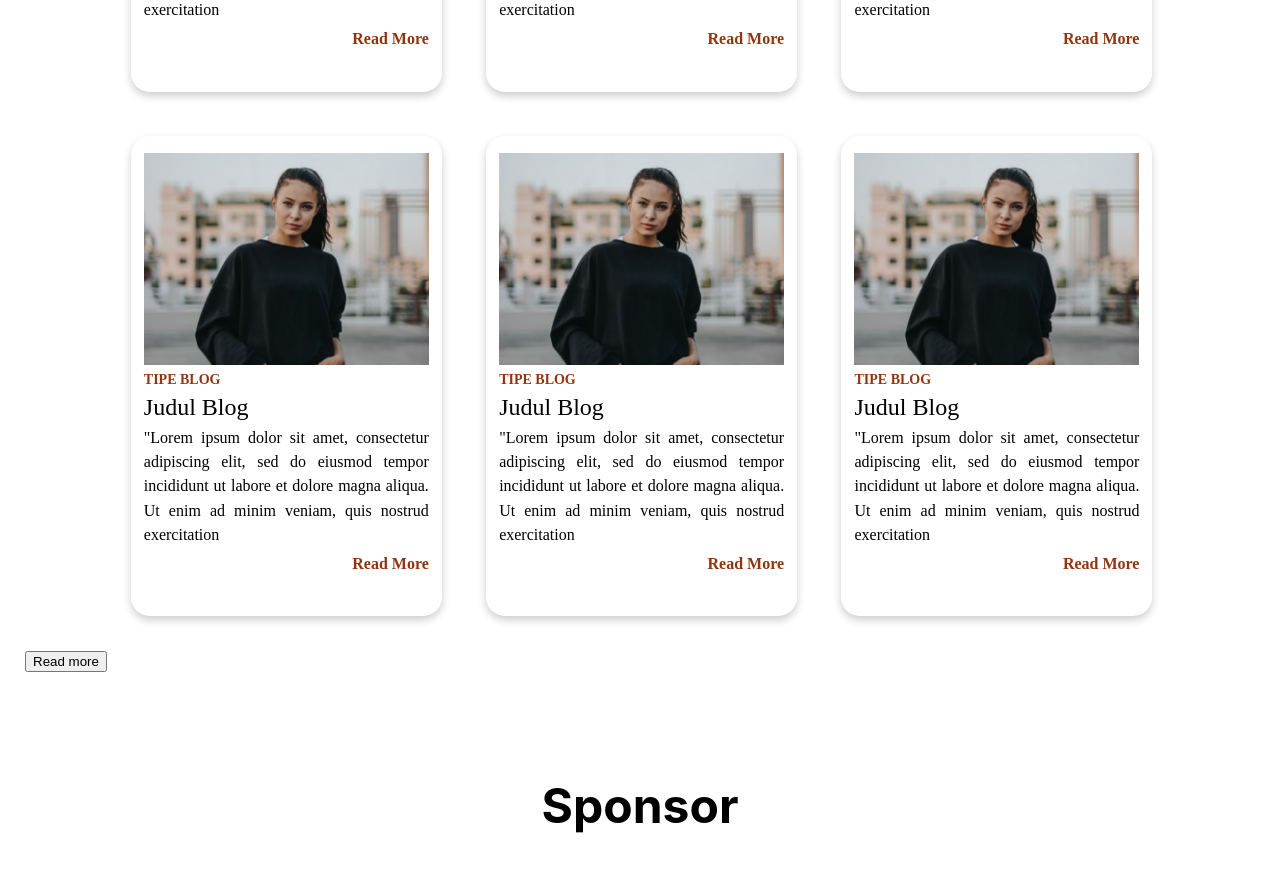
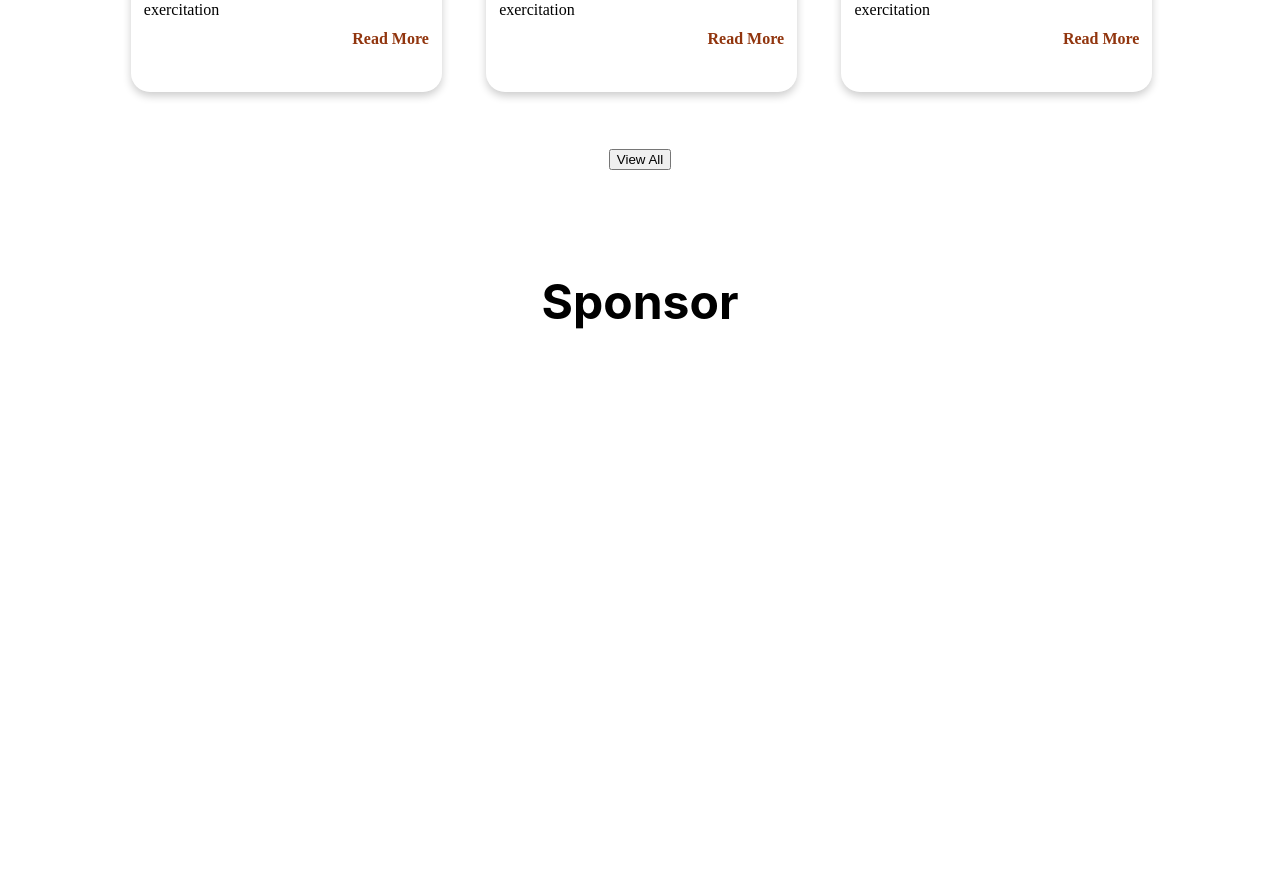
Before and after one commit to idahdam/uifashionweek, a React (Create React App) app: page / in a window 1280 px wide. Shown: the part 4420-5289 px from the top of the page. Built offline with nearby package versions, Linux system fonts and the light colour scheme; a web font is replaced by a local one.

Commit message:
blog toggle, register page add, routing to each blog

```diff
--- a/src/App.js
+++ b/src/App.js
@@ -1,7 +1,8 @@
 import { BrowserRouter as Router, Switch, Route } from "react-router-dom";
-import { Blogs, Navbar, Footer,Register} from "./components";
-import home from "./pages/home/home";
-import notFound from "./pages/notFound/notFound.js";
+import { Blogs, Navbar, Footer } from "./components";
+import Home from "./pages/home/home";
+import NotFound from "./pages/notFound/notFound.js";
+import Register from "./pages/register/register.js";
 
 function App() {
   return (
@@ -9,10 +10,10 @@ function App() {
       <Router>
         <Navbar />
         <Switch>
-          <Route exact path="/" component={home} />
-          <Route exact path="/register" compnent={Register} />
+          <Route exact path="/" component={Home} />
+          <Route exact path="/register" component={Register} />
           <Route exact path="/blogs/:title" component={Blogs} />
-          <Route exact component={notFound} />
+          <Route exact component={NotFound} />
         </Switch>
         <Footer />
       </Router>
--- a/src/components/home/blog/blog.element.js
+++ b/src/components/home/blog/blog.element.js
@@ -68,6 +68,7 @@ export const BlogCard = styled.div`
   height: 469px;
   margin: auto;
   margin-left: 4%;
+  margin-bottom: 5%;
   padding: 0.5%;
   float: left;
   background: rgba(255, 255, 255, 0.21);
@@ -120,7 +121,7 @@ export const BlogCardContainer = styled.div`
   width: 90%;
   height: 500px;
   margin: 0 auto;
-  margin-bottom:2%;
+  margin-bottom: 2%;
   // background: yellow;
 `;
 
@@ -147,4 +148,14 @@ export const BlogCardLink = styled.a`
   font-size: 16px;
   text-align: justify;
   color: #91350e;
+  text-decoration: none;
 `;
+
+export const BlogButton = styled.button`
+  margin: 0 auto;
+  display: block;
+`;
+
+export const BlogButtonContainer = styled.div`
+  align-items: center;
+`;
--- a/src/components/home/blog/blog.js
+++ b/src/components/home/blog/blog.js
@@ -1,4 +1,4 @@
-import React from "react";
+import React, { useState } from "react";
 import {
   BlogContainer,
   BlogContent,
@@ -15,24 +15,12 @@ import {
   BlogCardImg,
   BlogCardLink,
   BlogCardLinkContainer,
+  BlogButtonContainer,
+  BlogButton,
 } from "./blog.element";
 import image_1 from "../../../assets/image/blog/card_photo.png";
-const blog = () => {
-  function ViewMore() {
-    var dots = document.getElementById("dots");
-    var moreText = document.getElementById("more");
-    var btnText = document.getElementById("myBtn");
-
-    if (dots.style.display === "none") {
-      dots.style.display = "inline";
-      btnText.innerHTML = "Read more";
-      moreText.style.display = "none";
-    } else {
-      dots.style.display = "none";
-      btnText.innerHTML = "Read less";
-      moreText.style.display = "inline";
-    }
-  };
+const Blog = () => {
+  const [show, setShow] = useState(false);
   return (
     <>
       <BlogContainer>
@@ -55,7 +43,7 @@ const blog = () => {
                     aliqua. Ut enim ad minim veniam, quis nostrud exercitation
                   </BlogCardText>
                   <BlogCardLinkContainer>
-                    <BlogCardLink>Read More</BlogCardLink>
+                    <BlogCardLink href="/blogs/test">Read More</BlogCardLink>
                   </BlogCardLinkContainer>
                 </BlogCardContentContainer>
               </BlogCard>
@@ -72,7 +60,7 @@ const blog = () => {
                     aliqua. Ut enim ad minim veniam, quis nostrud exercitation
                   </BlogCardText>
                   <BlogCardLinkContainer>
-                    <BlogCardLink>Read More</BlogCardLink>
+                    <BlogCardLink href="/blogs/test">Read More</BlogCardLink>
                   </BlogCardLinkContainer>
                 </BlogCardContentContainer>
               </BlogCard>
@@ -89,13 +77,14 @@ const blog = () => {
                     aliqua. Ut enim ad minim veniam, quis nostrud exercitation
                   </BlogCardText>
                   <BlogCardLinkContainer>
-                    <BlogCardLink>Read More</BlogCardLink>
+                    <BlogCardLink href="/blogs/test">Read More</BlogCardLink>
                   </BlogCardLinkContainer>
                 </BlogCardContentContainer>
               </BlogCard>
-            </BlogCardContainer>
-            <span id="dots"></span><span id="more">
-            <BlogCardContainer>
+              {/* </BlogCardContainer>
+            <BlogCardContainer> */}
+              {show ? (
+                <>
                   <BlogCard>
                     <BlogCardContentContainer>
                       <BlogCardImageContainer>
@@ -104,12 +93,15 @@ const blog = () => {
                       <BlogCardTitleType>Tipe BLOG</BlogCardTitleType>
                       <BlogCardTitle>Judul Blog</BlogCardTitle>
                       <BlogCardText>
-                    "Lorem ipsum dolor sit amet, consectetur adipiscing elit,
-                    sed do eiusmod tempor incididunt ut labore et dolore magna
-                    aliqua. Ut enim ad minim veniam, quis nostrud exercitation
+                        "Lorem ipsum dolor sit amet, consectetur adipiscing
+                        elit, sed do eiusmod tempor incididunt ut labore et
+                        dolore magna aliqua. Ut enim ad minim veniam, quis
+                        nostrud exercitation
                       </BlogCardText>
                       <BlogCardLinkContainer>
-                    <BlogCardLink>Read More</BlogCardLink>
+                        <BlogCardLink href="/blogs/test">
+                          Read More
+                        </BlogCardLink>
                       </BlogCardLinkContainer>
                     </BlogCardContentContainer>
                   </BlogCard>
@@ -121,12 +113,15 @@ const blog = () => {
                       <BlogCardTitleType>Tipe BLOG</BlogCardTitleType>
                       <BlogCardTitle>Judul Blog</BlogCardTitle>
                       <BlogCardText>
-                    "Lorem ipsum dolor sit amet, consectetur adipiscing elit,
-                    sed do eiusmod tempor incididunt ut labore et dolore magna
-                    aliqua. Ut enim ad minim veniam, quis nostrud exercitation
+                        "Lorem ipsum dolor sit amet, consectetur adipiscing
+                        elit, sed do eiusmod tempor incididunt ut labore et
+                        dolore magna aliqua. Ut enim ad minim veniam, quis
+                        nostrud exercitation
                       </BlogCardText>
                       <BlogCardLinkContainer>
-                    <BlogCardLink>Read More</BlogCardLink>
+                        <BlogCardLink href="/blogs/test">
+                          Read More
+                        </BlogCardLink>
                       </BlogCardLinkContainer>
                     </BlogCardContentContainer>
                   </BlogCard>
@@ -138,23 +133,32 @@ const blog = () => {
                       <BlogCardTitleType>Tipe BLOG</BlogCardTitleType>
                       <BlogCardTitle>Judul Blog</BlogCardTitle>
                       <BlogCardText>
-                    "Lorem ipsum dolor sit amet, consectetur adipiscing elit,
-                    sed do eiusmod tempor incididunt ut labore et dolore magna
-                    aliqua. Ut enim ad minim veniam, quis nostrud exercitation
+                        "Lorem ipsum dolor sit amet, consectetur adipiscing
+                        elit, sed do eiusmod tempor incididunt ut labore et
+                        dolore magna aliqua. Ut enim ad minim veniam, quis
+                        nostrud exercitation
                       </BlogCardText>
                       <BlogCardLinkContainer>
-                    <BlogCardLink>Read More</BlogCardLink>
+                        <BlogCardLink href="/blogs/test">
+                          Read More
+                        </BlogCardLink>
                       </BlogCardLinkContainer>
                     </BlogCardContentContainer>
                   </BlogCard>
+                  <br />
+                </>
+              ) : null}
             </BlogCardContainer>
-            </span>
-            <button onclick="ViewMore()" id="myBtn">Read more</button>
           </BlogSection>
         </BlogContent>
+        <BlogButtonContainer>
+          <BlogButton onClick={() => setShow(!show)}>
+            {show ? "Show Less" : "View All"}
+          </BlogButton>
+        </BlogButtonContainer>
       </BlogContainer>
     </>
   );
 };
 
-export default blog;
+export default Blog;
--- a/src/components/register/register.element.js
+++ b/src/components/register/register.element.js
@@ -4,6 +4,8 @@ export const RegisterContainer = styled.div``;
 
 export const RegisterContainerRow = styled.div`
   display: flex;
+  align-items: center;
+  justify-content: center;
 `;
 
 export const RegisterContainerCol = styled.div`
--- a/src/components/register/register.js
+++ b/src/components/register/register.js
@@ -14,10 +14,10 @@ const Register = () => {
         <RegisterContainerRow>
           <RegisterContainerCol>
             <RegisterImage src={image} alt="image" />
-            <RegisterImage src={image} alt="image" />
+          </RegisterContainerCol>
+          <RegisterContainerCol>
             <RegisterImage src={image} alt="image" />
           </RegisterContainerCol>
-          <RegisterContainerCol>asdasds</RegisterContainerCol>
         </RegisterContainerRow>
       </RegisterContainer>
     </>
--- a/src/pages/blogs/blogs.js
+++ b/src/pages/blogs/blogs.js
@@ -3,9 +3,9 @@ import { Blogs } from "../../components";
 
 const BlogPage = () => {
   return (
-    <div>
+    <>
       <Blogs />
-    </div>
+    </>
   );
 };
 
--- a/src/pages/register/register.js
+++ b/src/pages/register/register.js
@@ -3,9 +3,9 @@ import { Register } from "../../components";
 
 const RegisterPage = () => {
   return (
-    <div>
+    <>
       <Register />
-    </div>
+    </>
   );
 };
 
```
Lines whose indentation alone changed are shown as unchanged.
